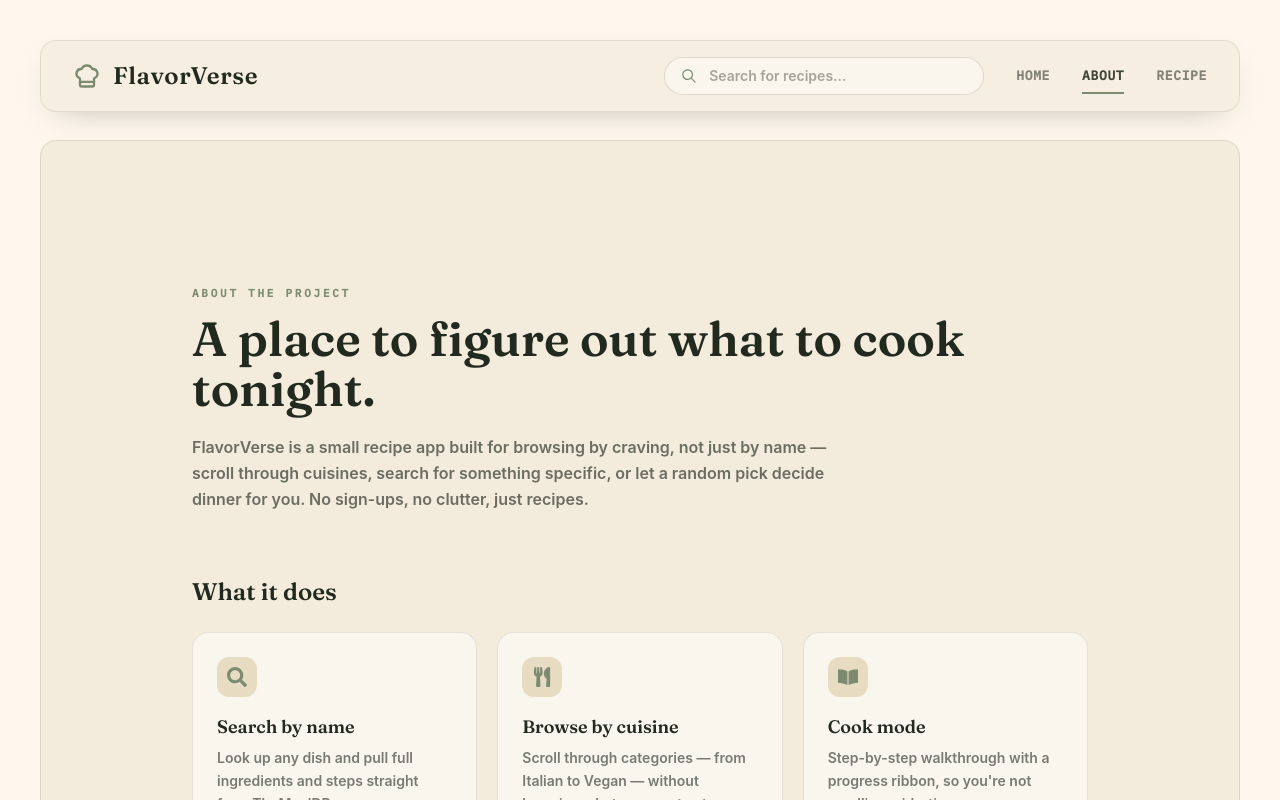
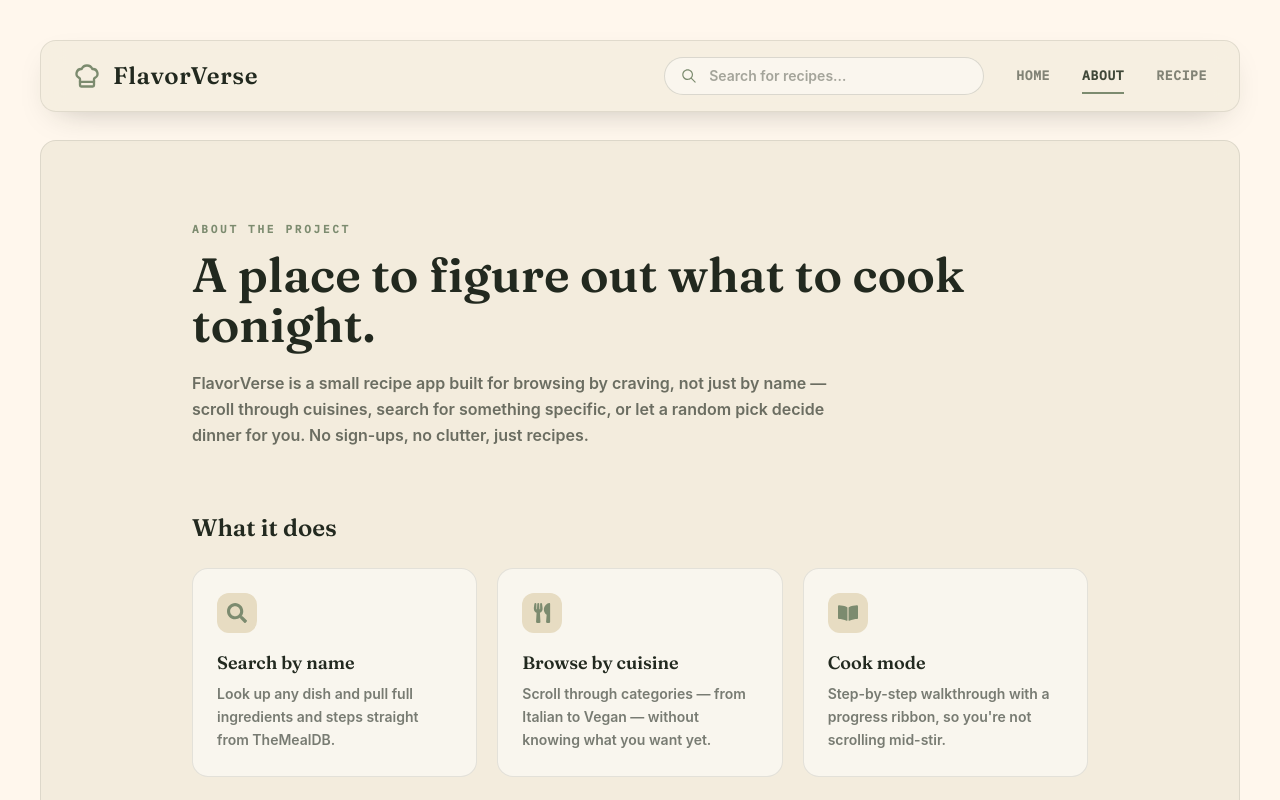
Before and after one commit to BanditaDas/FlavorVerse, a React (Vite) app: page /about in a window 1280 px wide. Built offline with nearby package versions, Linux system fonts and the light colour scheme.

Commit message:
some padding issue solve

```diff
--- a/src/pages/About.jsx
+++ b/src/pages/About.jsx
@@ -30,7 +30,7 @@ const STACK = ["React", "Tailwind CSS", "React Router", "TheMealDB API"];
 export default function About() {
 
   return (
-    <div className="min-h-screen bg-[#F3ECDD] rounded-2xl border border-[#22291F]/10 pt-36 pb-20 px-6 md:px-12">
+    <div className="min-h-screen bg-[#F3ECDD] rounded-2xl border border-[#22291F]/10 pt-20 pb-20 px-6 md:px-12">
       <div className="max-w-4xl mx-auto">
         {/* ── Mission ───────────────────────────────────── */}
         <section className="mb-16">
--- a/src/pages/Home.jsx
+++ b/src/pages/Home.jsx
@@ -132,7 +132,7 @@ export default function Home({ searchQuery = "" }) {
   const isSearching = searchQuery.trim().length > 0;
 
   return (
-    <div className="min-h-screen bg-[#F3ECDD] rounded-2xl border border-[#22291F]/10 pt-28 md:pt-36 pb-20 px-4 sm:px-6 md:px-12">
+    <div className="min-h-screen bg-[#F3ECDD] rounded-2xl border border-[#22291F]/10 pt-10 md:pt-20 pb-20 px-4 sm:px-6 md:px-12">
       {/* ── Hero: Today's Pick ─────────────────────────────────────── */}
       <section className="max-w-6xl mx-auto mb-16">
         {heroLoading || !hero ? (
--- a/src/pages/Recipe.jsx
+++ b/src/pages/Recipe.jsx
@@ -93,7 +93,7 @@ function Recipe({ searchQuery }) {
   }
 
   return (
-    <div className="min-h-screen bg-[#F3ECDD] rounded-2xl border border-[#22291F]/10 pt-28 md:pt-36 pb-20 px-4 sm:px-6 md:px-12">
+    <div className="min-h-screen bg-[#F3ECDD] rounded-2xl border border-[#22291F]/10 pt-10 md:pt-20 pb-20 px-4 sm:px-6 md:px-12">
       <h1 className="text-center font-['Fraunces'] text-4xl md:text-5xl font-semibold text-[#22291F] tracking-wide mb-10">
         Our Recipes
       </h1>
```
